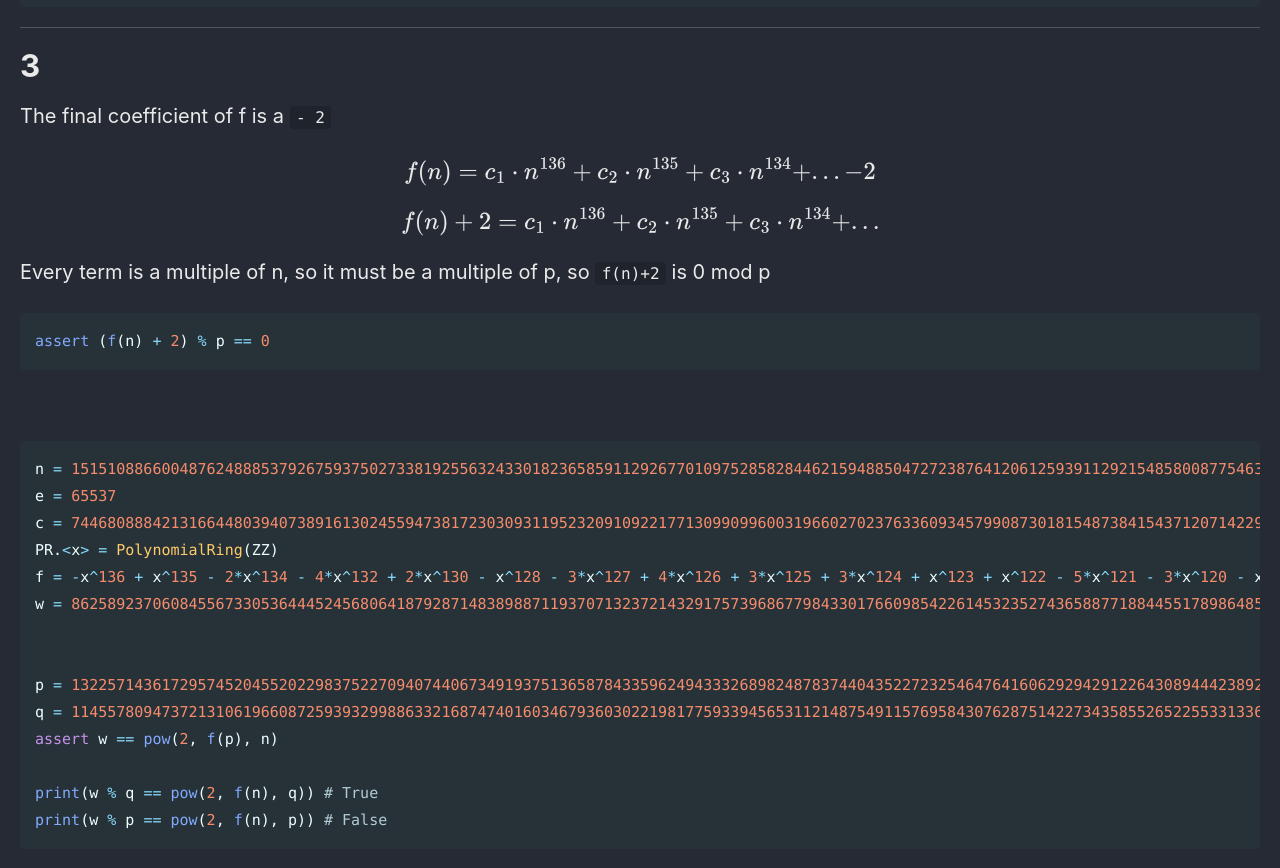
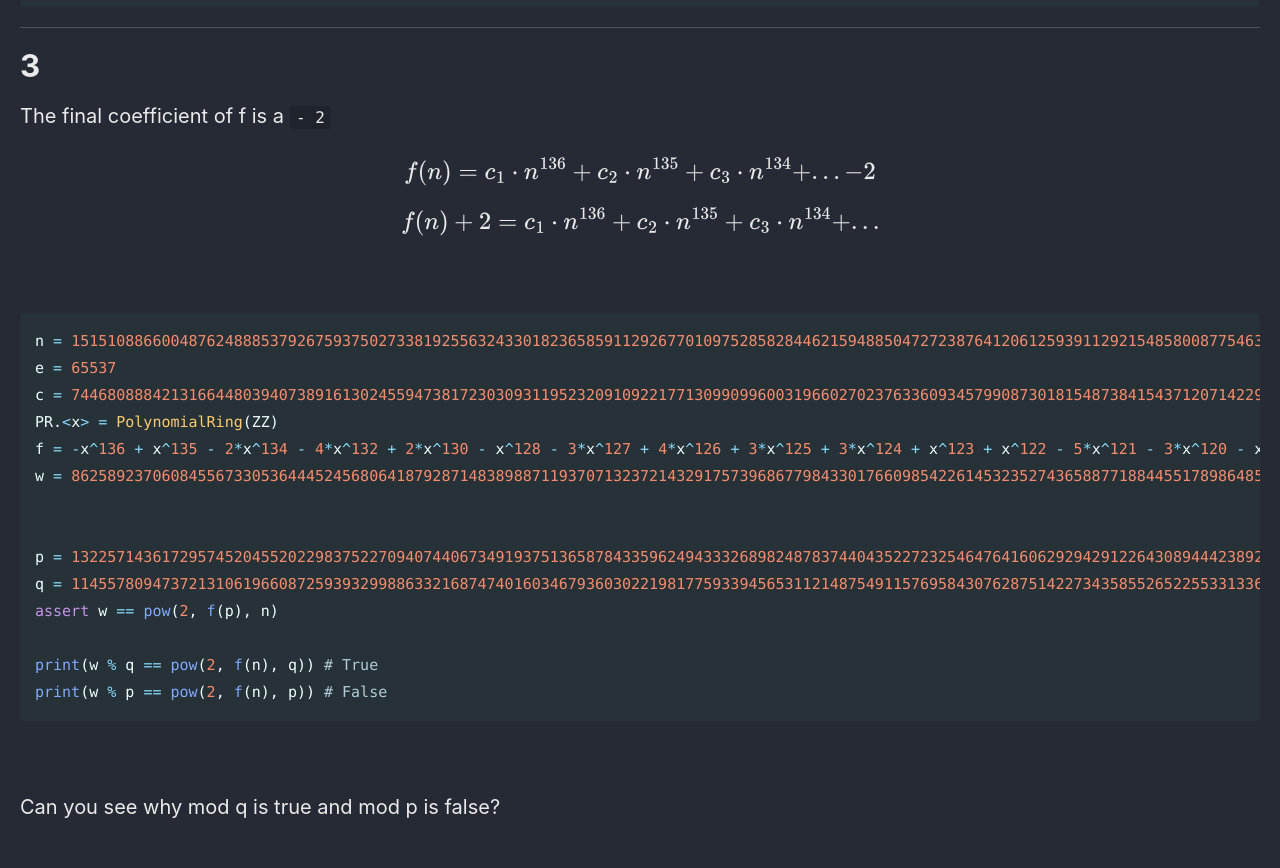
Before and after one commit to Connor-McCartney/Connor-McCartney.github.io, a Jekyll site: the page built from _pages/cryptography/other/univariate-ImaginaryCTF54.md, in a window 1280 px wide and 900 px high, scrolled down 2791 px. Shown: the top 868 px of the window. Built offline with Jekyll 4.4.1, drawn with Linux system fonts in a browser that asks for light colours; cached includes are drawn as plain includes.

Commit message:
Update univariate-ImaginaryCTF54.md

````diff
--- a/_pages/cryptography/other/univariate-ImaginaryCTF54.md
+++ b/_pages/cryptography/other/univariate-ImaginaryCTF54.md
@@ -138,11 +138,6 @@ $$
 f(n) + 2 = c_1 \cdot n^{136} + c_2 \cdot n^{135} + c_3 \cdot n^{134} + ...
 $$
 
-Every term is a multiple of n, so it must be a multiple of p, so `f(n)+2` is 0 mod p
-
-```python
-assert (f(n) + 2) % p == 0
-```
 
 <br>
 
````
